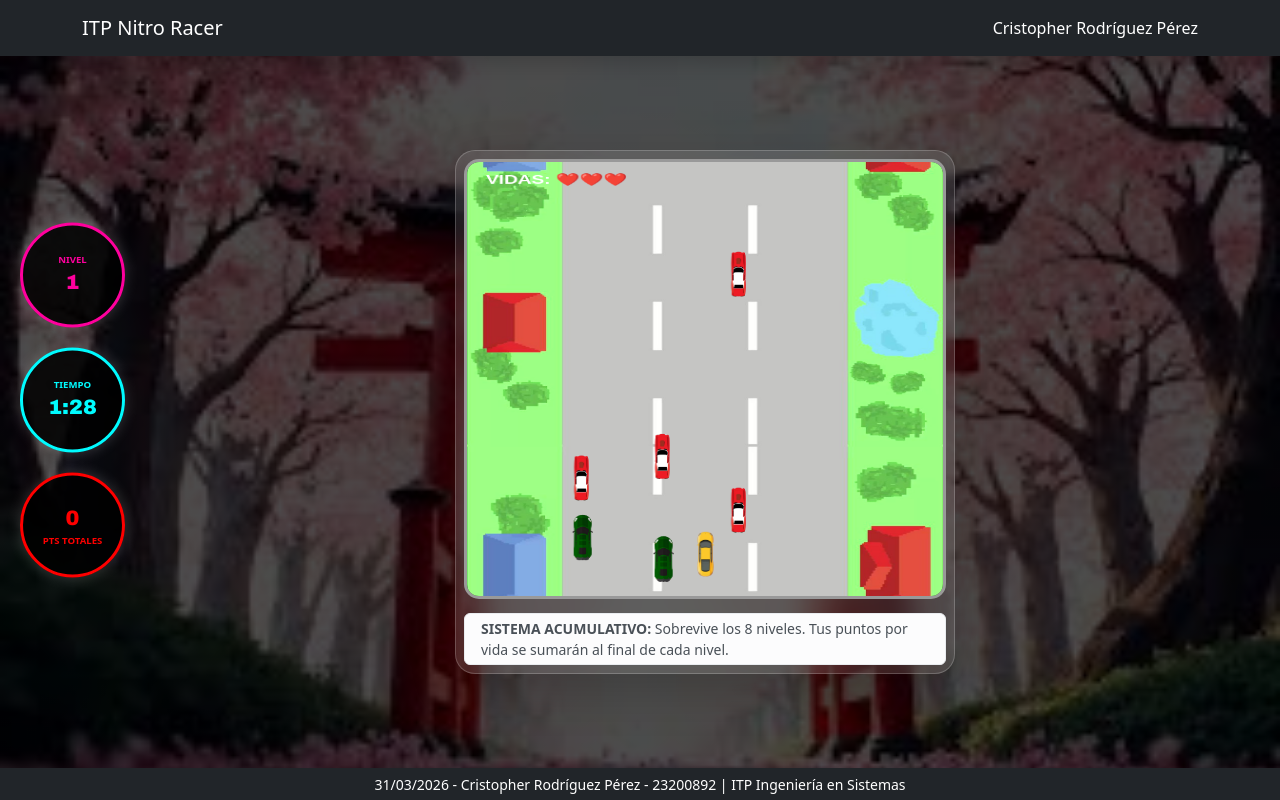
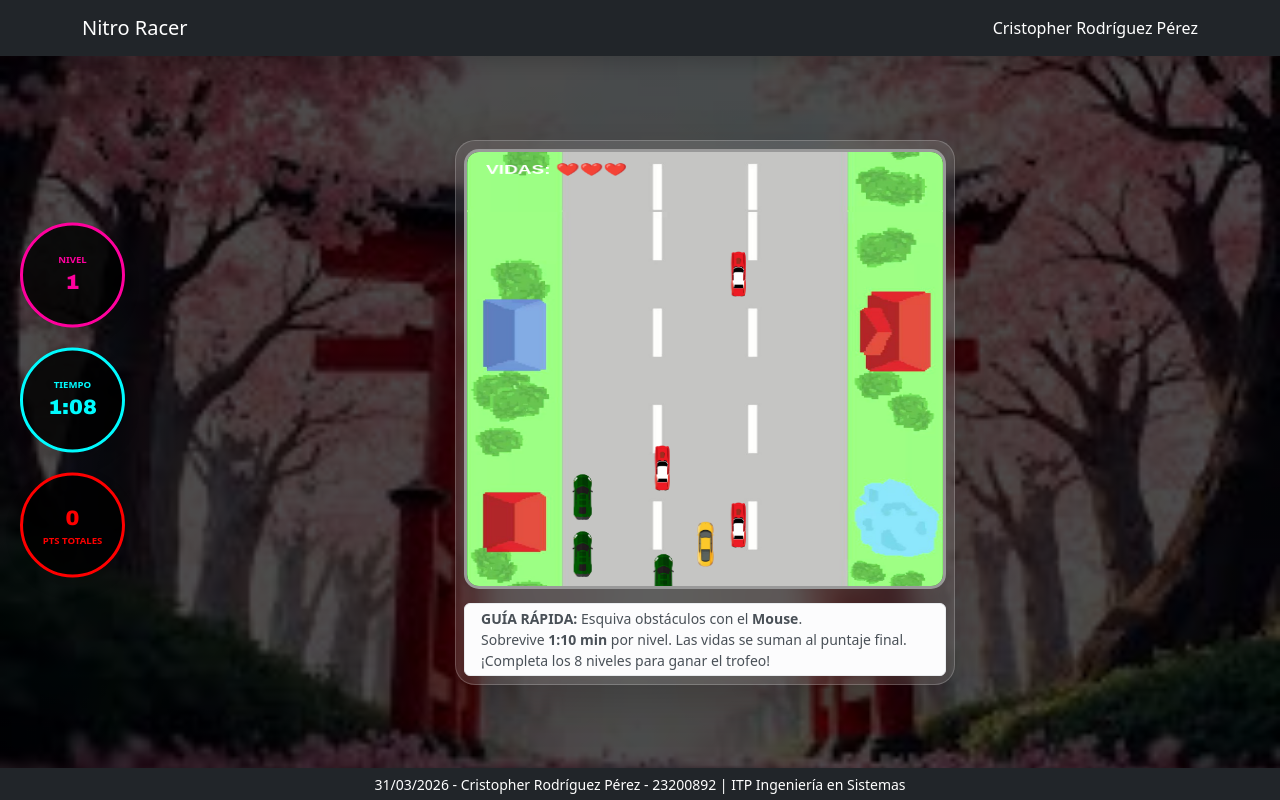
Before and after one commit to Cris-Ropec2/examen-tema2, a plain HTML site: page index.html in a window 1280 px wide. Both pictures are taken after a click on the button "¡INICIAR CARRERA!". Drawn offline with nearby package versions, Linux system fonts and the light colour scheme.

Commit message:
toques finales

```diff
--- a/assets/js/main.js
+++ b/assets/js/main.js
@@ -13,7 +13,7 @@
 
     const sonidoTrafico = new Audio('./assets/audio/traffic-passing.mp3');
     sonidoTrafico.loop = true;
-    sonidoTrafico.volume = 0.3; // Sonido ambiental más suave
+    sonidoTrafico.volume = 0.3;
 
     const sonidoChoque = new Audio('./assets/audio/choque.mp3');
     sonidoChoque.volume = 0.7;
@@ -31,7 +31,8 @@
     }
 
     // --- VARIABLES DE ESTADO ---
-    let level = 1, lives = 3, timeLeft = 90;
+    let level = 1, lives = 3;
+    let timeLeft = 70; // AJUSTE: 1 minuto con 10 segundos
     let totalScore = 0, gameActive = false, animationId, timerId;
     let enemies = [], roadOffset = 0, shakeTime = 0, isFlashing = false;
 
@@ -39,10 +40,11 @@
 
     function initLevel() {
         enemies = [];
-        timeLeft = 90;
+        timeLeft = 70; // Reiniciar a 1:10
         player.y = canvas.height - 110;
         updateUI();
 
+        // REGLA: El sonido persiste y se asegura de sonar al iniciar
         if (gameActive) {
             musicaFondo.play();
             sonidoTrafico.play();
@@ -68,15 +70,13 @@
     }
 
     function processLevelEnd() {
-        musicaFondo.pause();
-        sonidoTrafico.pause();
         let levelPoints = (lives === 3) ? 100 : (lives === 2) ? 67 : 33;
         totalScore += levelPoints;
         updateUI();
 
         if (level < 8) {
             level++;
-            alert(`¡Nivel ${level-1} superado!\nTotal Acumulado: ${totalScore} pts.`);
+            alert(`¡Nivel ${level-1} superado!\nAcumulado: ${totalScore} pts.`);
             initLevel();
         } else {
             victory();
@@ -87,13 +87,10 @@
         gameActive = false;
         lives--;
 
-        // Efectos de Audio de Choque
-        musicaFondo.pause();
-        sonidoTrafico.pause();
+        // AJUSTE: Solo disparamos el choque, la música y tráfico siguen
         sonidoChoque.currentTime = 0;
         sonidoChoque.play();
 
-        // Efectos Visuales
         shakeTime = 20;
         isFlashing = true;
 
@@ -104,6 +101,8 @@
                 gameActive = true;
                 animate();
             } else {
+                musicaFondo.pause();
+                sonidoTrafico.pause();
                 alert(`GAME OVER.\nPuntaje final: ${totalScore}`);
                 location.reload();
             }
@@ -111,13 +110,17 @@
     }
 
     function spawnEnemy() {
+        // Carriles cerrados para evitar el pasto
         const lanes = [canvas.width * 0.25, canvas.width * 0.42, canvas.width * 0.58, canvas.width * 0.75];
-        if (Math.random() < 0.045 + (level * 0.007)) {
+
+        // AJUSTE: Probabilidad de aparición aumentada para más tráfico (0.05 base)
+        if (Math.random() < 0.05 + (level * 0.008)) {
             enemies.push({
                 x: lanes[Math.floor(Math.random() * 4)] - 20,
                 y: -100,
                 w: 30, h: 65,
-                speed: 7.5 + (level * 1.15),
+                // AJUSTE: Velocidad base aumentada a 8 para que se sienta rápido
+                speed: 8 + (level * 1.2),
                 img: enemyImages[Math.floor(Math.random() * 4)]
             });
         }
@@ -129,11 +132,12 @@
 
         ctx.save();
         if (shakeTime > 0) {
-            ctx.translate((Math.random() - 0.5) * shakeTime * 0.25, (Math.random() - 0.5) * shakeTime * 0.25);
+            ctx.translate((Math.random() - 0.5) * shakeTime * 0.3, (Math.random() - 0.5) * shakeTime * 0.3);
             shakeTime--;
         }
 
-        roadOffset += 10 + level;
+        // AJUSTE: Movimiento de pista más veloz (base 12)
+        roadOffset += 12 + level;
         ctx.drawImage(imgPista, 0, roadOffset % canvas.height - canvas.height, canvas.width, canvas.height);
         ctx.drawImage(imgPista, 0, roadOffset % canvas.height, canvas.width, canvas.height);
 
@@ -147,6 +151,8 @@
             enemies.forEach((en, index) => {
                 en.y += en.speed;
                 ctx.drawImage(en.img, en.x - 7, en.y - 12, 45, 85);
+
+                // Hitbox precisa
                 if (player.x - 15 < en.x + en.w && player.x + 15 > en.x &&
                     player.y + 10 < en.y + en.h && player.y + 70 > en.y) {
                     handleCollision();
@@ -158,7 +164,7 @@
         }
 
         if (isFlashing) {
-            ctx.fillStyle = "rgba(255, 0, 0, 0.5)";
+            ctx.fillStyle = "rgba(255, 0, 0, 0.4)";
             ctx.fillRect(0, 0, canvas.width, canvas.height);
         }
         ctx.restore();
@@ -175,7 +181,7 @@
         ctx.fillStyle = "gold";
         ctx.textAlign = "center";
         ctx.font = "bold 25px Arial";
-        ctx.fillText("¡CAMPEÓN FINAL!", canvas.width/2, canvas.height/2 + 80);
+        ctx.fillText("¡ERES EL CAMPEÓN FINAL!", canvas.width/2, canvas.height/2 + 80);
         ctx.font = "20px Arial";
         ctx.fillText(`PUNTAJE: ${totalScore} PTS`, canvas.width/2, canvas.height/2 + 115);
     }
@@ -183,8 +189,9 @@
     canvas.addEventListener('mousemove', (e) => {
         const rect = canvas.getBoundingClientRect();
         let mX = e.clientX - rect.left;
-        if (mX < 110) mX = 110;
-        if (mX > 390) mX = 390;
+        // Límites estrictos de la pista gris
+        if (mX < 115) mX = 115;
+        if (mX > 385) mX = 385;
         player.x = mX;
     });
 
--- a/index.html
+++ b/index.html
@@ -11,15 +11,15 @@
 <body class="d-flex flex-column">
 
     <div class="hud-sidebar">
-        <div class="hud-item level-badge">
+        <div class="hud-item level-badge shadow">
             <span class="hud-label">NIVEL</span>
             <span id="ui-level" class="hud-value">1</span>
         </div>
-        <div class="hud-item timer-badge">
+        <div class="hud-item timer-badge shadow">
             <span class="hud-label">TIEMPO</span>
-            <span id="ui-timer" class="hud-value">01:30</span>
+            <span id="ui-timer" class="hud-value">01:10</span>
         </div>
-        <div class="hud-item score-badge">
+        <div class="hud-item score-badge shadow">
             <span id="ui-score" class="hud-value">0</span>
             <span class="hud-label">PTS TOTALES</span>
         </div>
@@ -27,7 +27,7 @@
 
     <nav class="navbar navbar-dark bg-dark shadow">
         <div class="container">
-            <a class="navbar-brand" href="#">ITP Nitro Racer</a>
+            <a class="navbar-brand" href="#">Nitro Racer</a>
             <span class="navbar-text text-white">Cristopher Rodríguez Pérez</span>
         </div>
     </nav>
@@ -35,14 +35,17 @@
     <main class="flex-grow-1 d-flex align-items-center justify-content-center p-2">
         <div class="glass-card p-2 shadow-lg text-center">
 
-            <button id="btn-start" class="btn btn-warning btn-lg w-100 mb-2 fw-bold pulse-animation">¡INICIAR CARRERA!</button>
+            <button id="btn-start" class="btn btn-warning btn-lg w-100 mb-2 fw-bold pulse-animation">
+                ¡INICIAR CARRERA!
+            </button>
 
             <canvas id="game-canvas"></canvas>
 
             <div class="instructions-panel mt-2">
                 <div class="alert alert-light py-1 px-3 small mb-0 text-start">
-                    <strong>SISTEMA ACUMULATIVO:</strong> Sobrevive los 8 niveles.
-                    Tus puntos por vida se sumarán al final de cada nivel.
+                    <strong>GUÍA RÁPIDA:</strong> Esquiva obstáculos con el <b>Mouse</b>.<br>
+                    Sobrevive <b>1:10 min</b> por nivel. Las vidas se suman al puntaje final.<br>
+                    ¡Completa los 8 niveles para ganar el trofeo!
                 </div>
             </div>
         </div>
```
